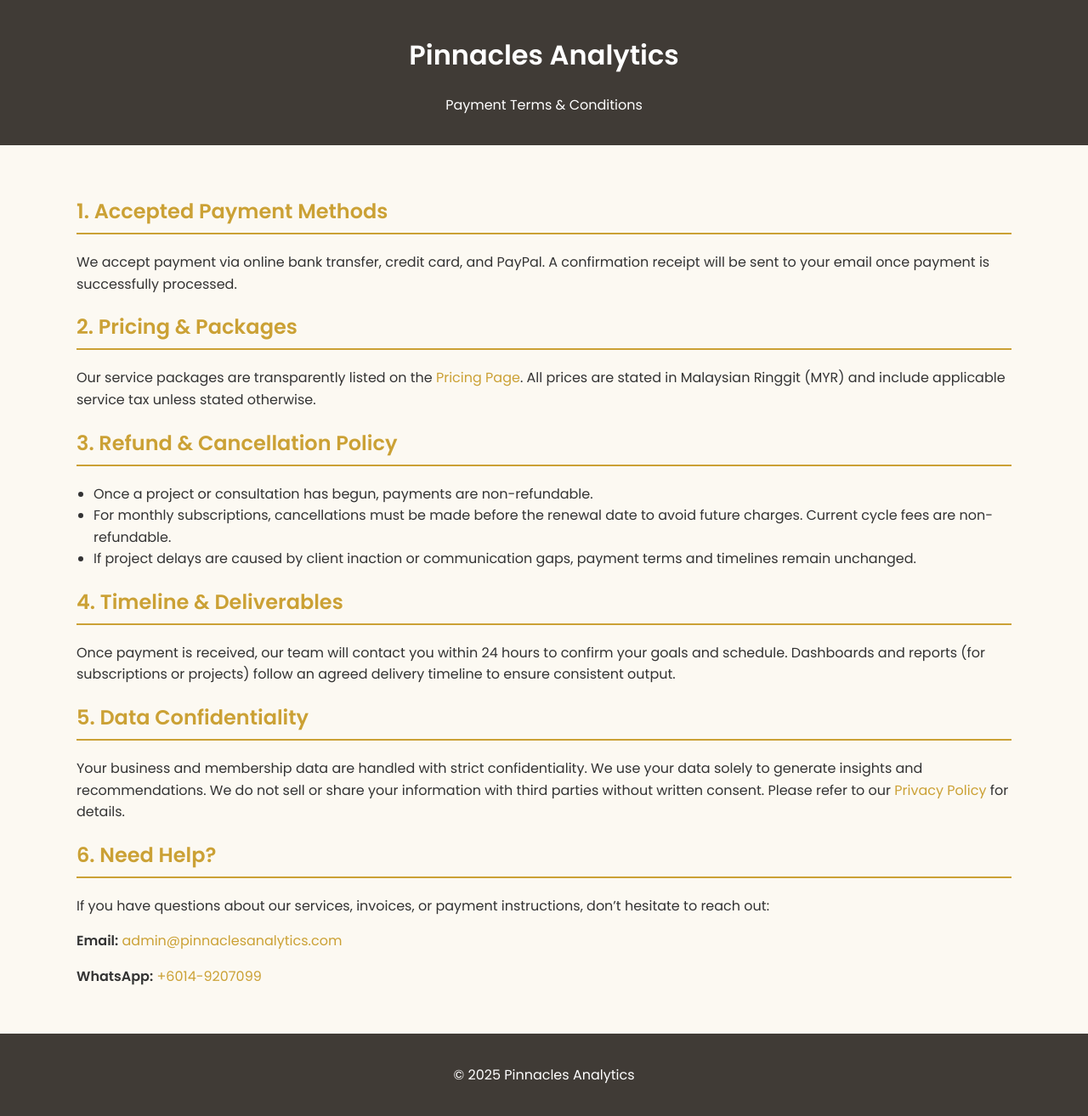
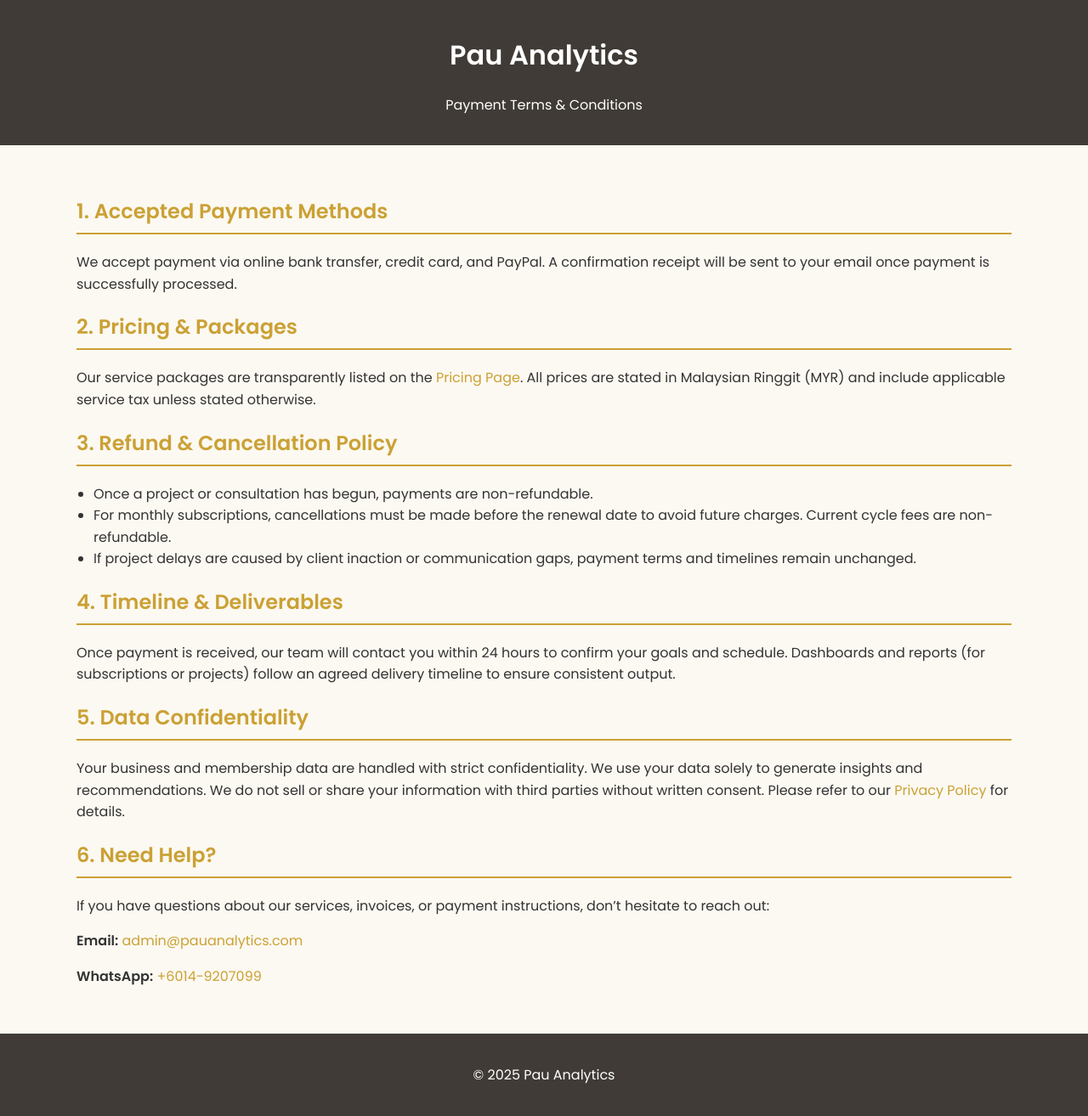
Before and after one commit to lyven81/pinnacles-learning-website, a Jekyll site: the page payment-term-condition.html, which Jekyll copies as it is, in a window 1280 px wide. Shown: the whole page at 85% size. Built offline with Jekyll 4.4.1, drawn with Linux system fonts in a browser that asks for light colours.

Commit message:
Update payment-term-condition.html

```diff
--- a/payment-term-condition.html
+++ b/payment-term-condition.html
@@ -4,7 +4,7 @@
 <head>
   <meta charset="UTF-8" />
   <meta name="viewport" content="width=device-width, initial-scale=1.0"/>
-  <title>Payment Terms & Conditions | Pinnacles Analytics</title>
+  <title>Payment Terms & Conditions | Pau Analytics</title>
   <link href="https://fonts.googleapis.com/css2?family=Poppins:wght@400;500;600&display=swap" rel="stylesheet">
   <style>
     body {
@@ -55,7 +55,7 @@
 </head>
 <body>
   <header>
-    <h1>Pinnacles Analytics</h1>
+    <h1>Pau Analytics</h1>
     <p>Payment Terms & Conditions</p>
   </header>
 
@@ -92,13 +92,13 @@
     <section class="section">
       <h2>6. Need Help?</h2>
       <p>If you have questions about our services, invoices, or payment instructions, don’t hesitate to reach out:</p>
-      <p><strong>Email:</strong> <a href="mailto:admin@pinnaclesanalytics.com">admin@pinnaclesanalytics.com</a></p>
+      <p><strong>Email:</strong> <a href="mailto:admin@pauanalytics.com">admin@pauanalytics.com</a></p>
       <p><strong>WhatsApp:</strong> <a href="https://wa.me/60149207099" target="_blank">+6014-9207099</a></p>
     </section>
   </div>
 
   <footer>
-    <p>© 2025 Pinnacles Analytics</p>
+    <p>© 2025 Pau Analytics</p>
   </footer>
 </body>
 </html>
```
